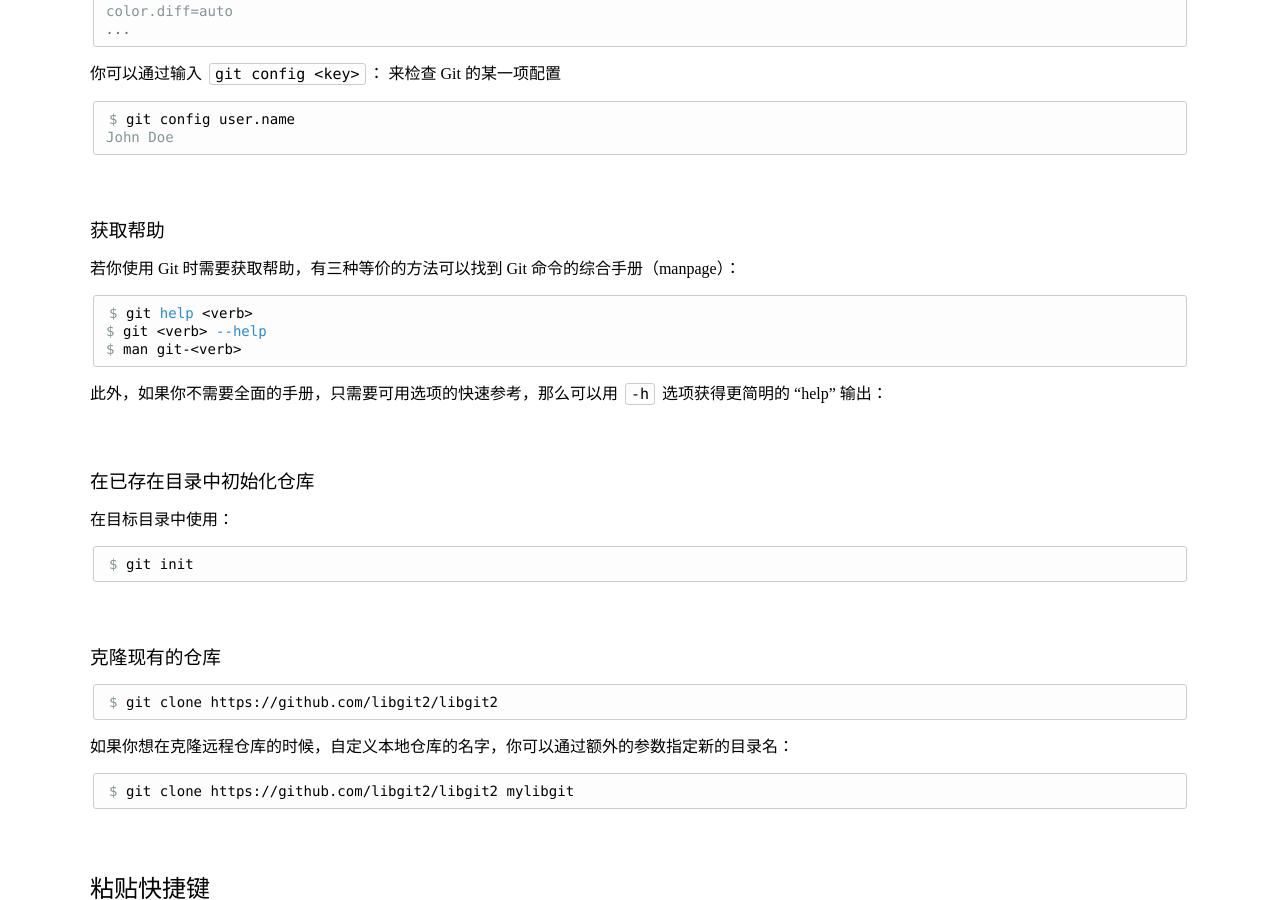
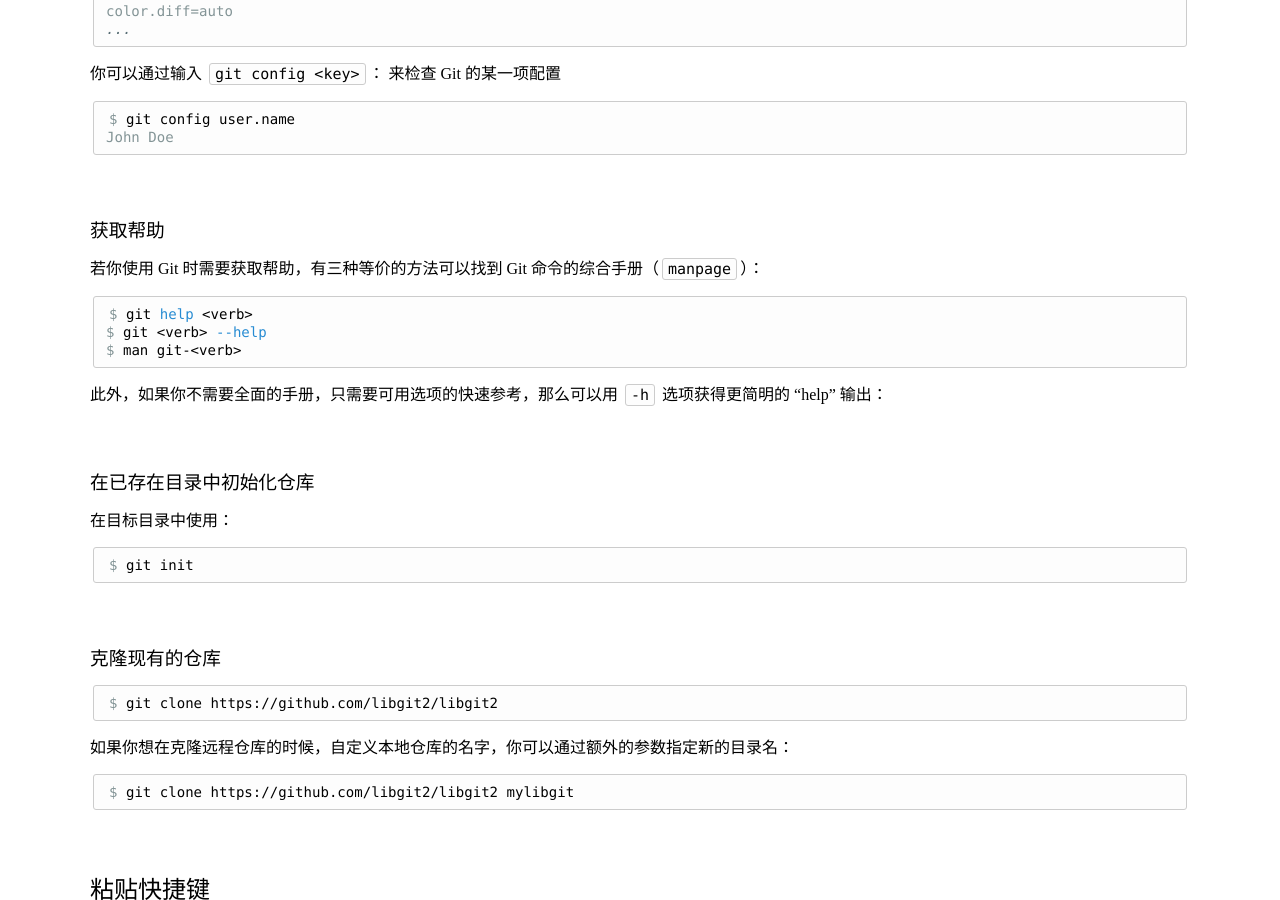
Before and after one commit to KamenRiderKuuga/kamenriderkuuga.github.io, a Jekyll site: the page built from _posts/2020-12-14-Git-1.md, in a window 1280 px wide and 900 px high, scrolled down 652 px. Built offline with Jekyll 4.4.1, drawn with Linux system fonts in a browser that asks for light colours; some of the changed text lies outside the part shown.

Commit message:
doc: 更新Git备忘内容

````diff
--- a/_posts/2020-12-14-Git-1.md
+++ b/_posts/2020-12-14-Git-1.md
@@ -42,7 +42,7 @@
 
 ### 获取帮助
 
-若你使用 Git 时需要获取帮助，有三种等价的方法可以找到 Git 命令的综合手册（manpage）：
+若你使用 Git 时需要获取帮助，有三种等价的方法可以找到 Git 命令的综合手册（`manpage`）：
 
 ```console
 $ git help <verb>
@@ -337,6 +337,8 @@
 
 
 
+
+
 ### 在`PowerShell`中配置Git命令自动补全及显示更多信息
 
 > 借助官方推荐的工具posh-git实现，按照这些步骤执行完毕之后即可使用相关功能
````
Also changed, not shown: other parts of _posts/2020-12-14-Git-1.md (+12 -0 lines).
